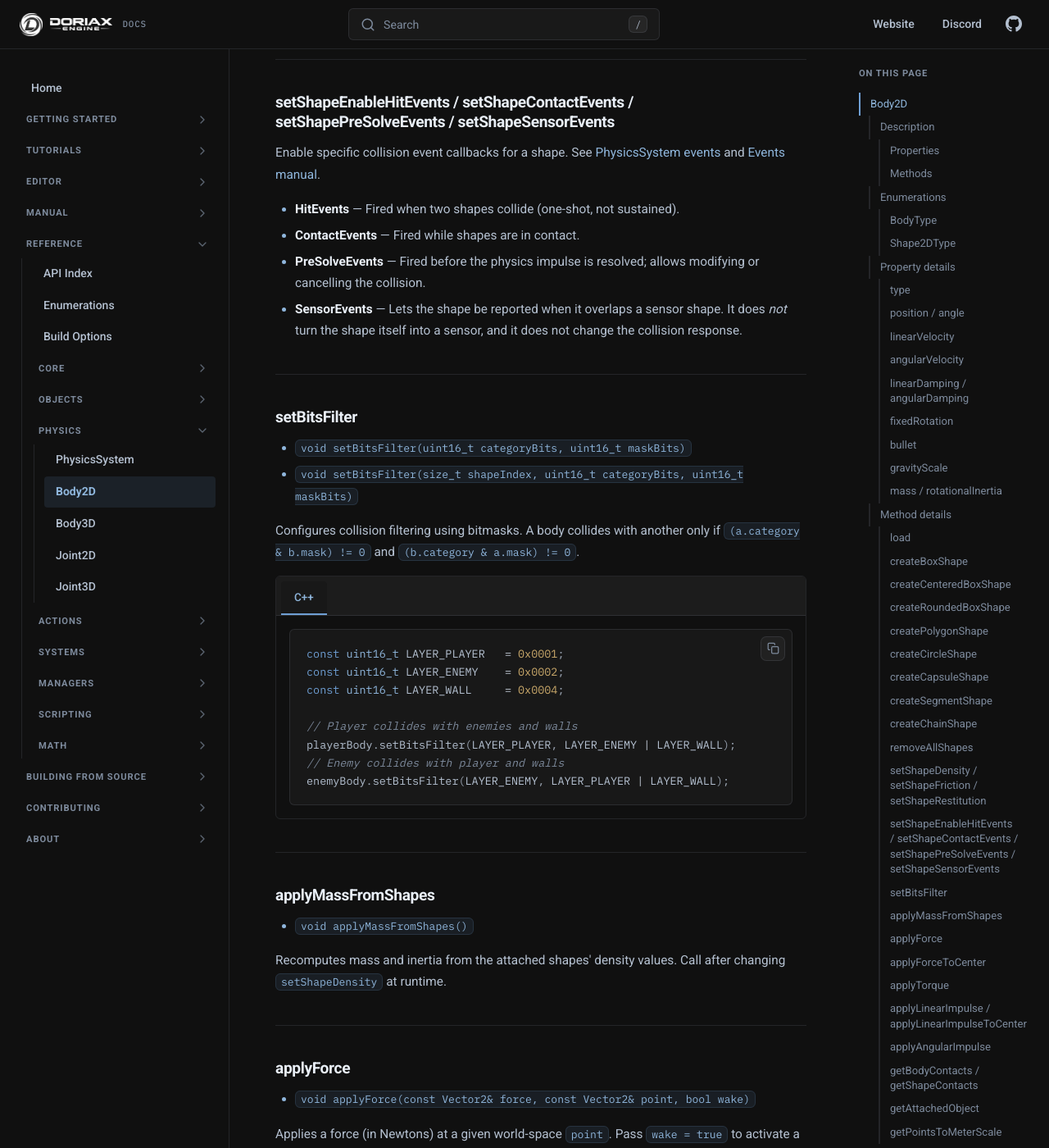
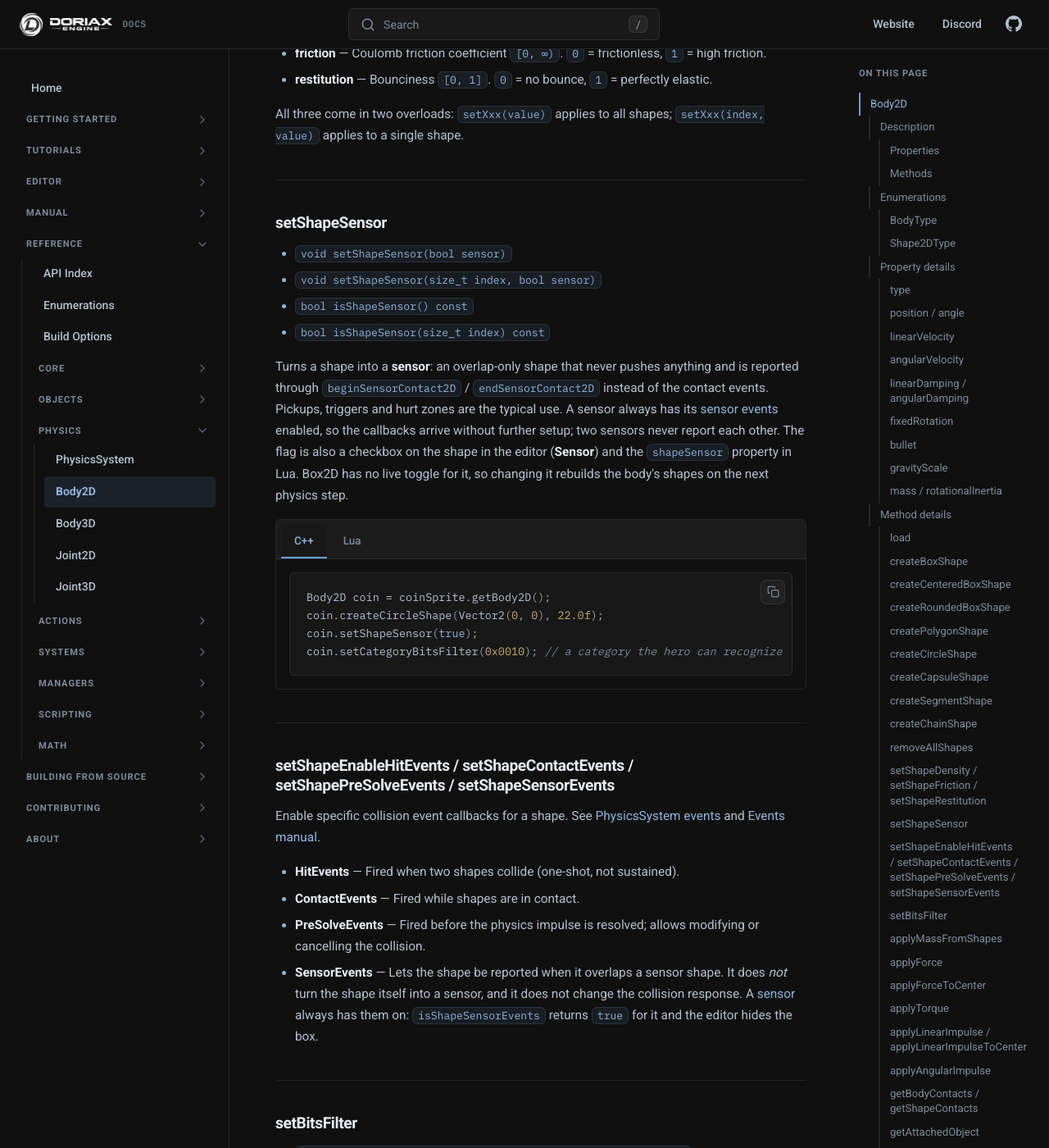
Before and after one commit to doriaxengine/doriax-docs, an MkDocs documentation site: the page built from docs/reference/classes/body2d.md, in a window 1280 px wide and 1400 px high, scrolled down 9525 px. Shown: the whole window at 82% size. Built offline with MkDocs 1.6.1, drawn with Linux system fonts in a browser that asks for light colours; comment, search, counter and statistics services are not loaded; some of the changed text lies outside the part shown.

Commit message:
Docs sensor and other missing things

````diff
--- a/docs/reference/classes/body2d.md
+++ b/docs/reference/classes/body2d.md
@@ -79,6 +79,8 @@ description: Body2D API reference — 2D physics body powered by Box2D, shapes,
 | float | [getShapeFriction](#setshapedensity-setshapefriction-setshaperestitution) | C++ \| Lua |
 | void | [setShapeRestitution](#setshapedensity-setshapefriction-setshaperestitution) | C++ \| Lua |
 | float | [getShapeRestitution](#setshapedensity-setshapefriction-setshaperestitution) | C++ \| Lua |
+| void | [setShapeSensor](#setshapesensor) | C++ \| Lua |
+| bool | [isShapeSensor](#setshapesensor) | C++ \| Lua |
 | void | [setShapeEnableHitEvents](#setshapeenablehitevents-setshapecontactevents-setshapepresolveevents-setshapesensorevents) | C++ \| Lua |
 | void | [setShapeContactEvents](#setshapeenablehitevents-setshapecontactevents-setshapepresolveevents-setshapesensorevents) | C++ \| Lua |
 | void | [setShapePreSolveEvents](#setshapeenablehitevents-setshapecontactevents-setshapepresolveevents-setshapesensorevents) | C++ \| Lua |
@@ -180,7 +182,9 @@ Use these for teleports — respawns, checkpoints, portals. For continuous movem
 * *Setter:* `void setLinearVelocity(Vector2 linearVelocity)`
 * *Getter:* `Vector2 getLinearVelocity() const`
 
-Current velocity of the center of mass in world units per second.
+Current velocity of the center of mass in points per second — the same units as positions,
+so `setLinearVelocity(Vector2(300, 0))` crosses 300 points in one second. Forces and
+impulses are not converted: they stay in Box2D units (Newtons on the meter-scaled body).
 
 ---
 
@@ -342,6 +346,41 @@ All three come in two overloads: `setXxx(value)` applies to all shapes; `setXxx(
 
 ---
 
+### setShapeSensor
+
+* `void setShapeSensor(bool sensor)`
+* `void setShapeSensor(size_t index, bool sensor)`
+* `bool isShapeSensor() const`
+* `bool isShapeSensor(size_t index) const`
+
+Turns a shape into a **sensor**: an overlap-only shape that never pushes anything and is
+reported through `beginSensorContact2D` / `endSensorContact2D` instead of the contact
+events. Pickups, triggers and hurt zones are the typical use. A sensor always has its
+[sensor events](#setshapeenablehitevents-setshapecontactevents-setshapepresolveevents-setshapesensorevents)
+enabled, so the callbacks arrive without further setup; two sensors never report each
+other. The flag is also a checkbox on the shape in the editor (**Sensor**) and the
+`shapeSensor` property in Lua. Box2D has no live toggle for it, so changing it rebuilds the
+body's shapes on the next physics step.
+
+=== "C++"
+
+    ```cpp
+    Body2D coin = coinSprite.getBody2D();
+    coin.createCircleShape(Vector2(0, 0), 22.0f);
+    coin.setShapeSensor(true);
+    coin.setCategoryBitsFilter(0x0010); // a category the hero can recognize
+    ```
+
+=== "Lua"
+
+    ```lua
+    local coin = coinSprite:getBody2D()
+    coin:createCircleShape(Vector2(0, 0), 22)
+    coin.shapeSensor = true
+    ```
+
+---
+
 ### setShapeEnableHitEvents / setShapeContactEvents / setShapePreSolveEvents / setShapeSensorEvents
 
 Enable specific collision event callbacks for a shape. See [PhysicsSystem events](physicssystem.md) and [Events manual](../../manual/events.md#physics-events).
@@ -349,7 +388,7 @@ Enable specific collision event callbacks for a shape. See [PhysicsSystem events
 * **HitEvents** — Fired when two shapes collide (one-shot, not sustained).
 * **ContactEvents** — Fired while shapes are in contact.
 * **PreSolveEvents** — Fired before the physics impulse is resolved; allows modifying or cancelling the collision.
-* **SensorEvents** — Lets the shape be reported when it overlaps a sensor shape. It does *not* turn the shape itself into a sensor, and it does not change the collision response.
+* **SensorEvents** — Lets the shape be reported when it overlaps a sensor shape. It does *not* turn the shape itself into a sensor, and it does not change the collision response. A [sensor](#setshapesensor) always has them on: `isShapeSensorEvents` returns `true` for it and the editor hides the box.
 
 ---
 
````
Also changed, not shown: docs/manual/physics.md (+41 -1 lines), docs/manual/scenes-and-entities.md (+6 -0 lines), docs/reference/classes/scenemanager.md (+18 -0 lines).
